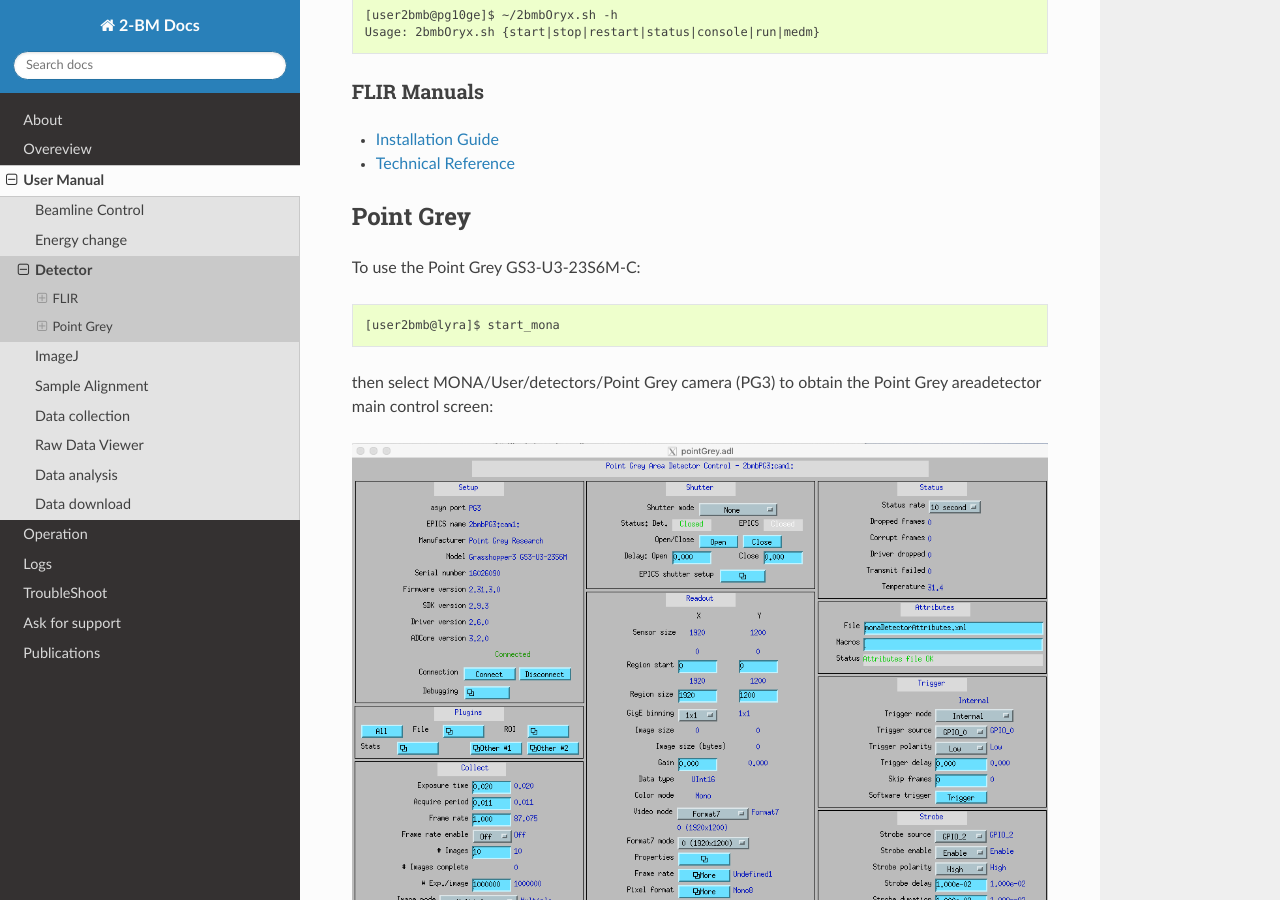
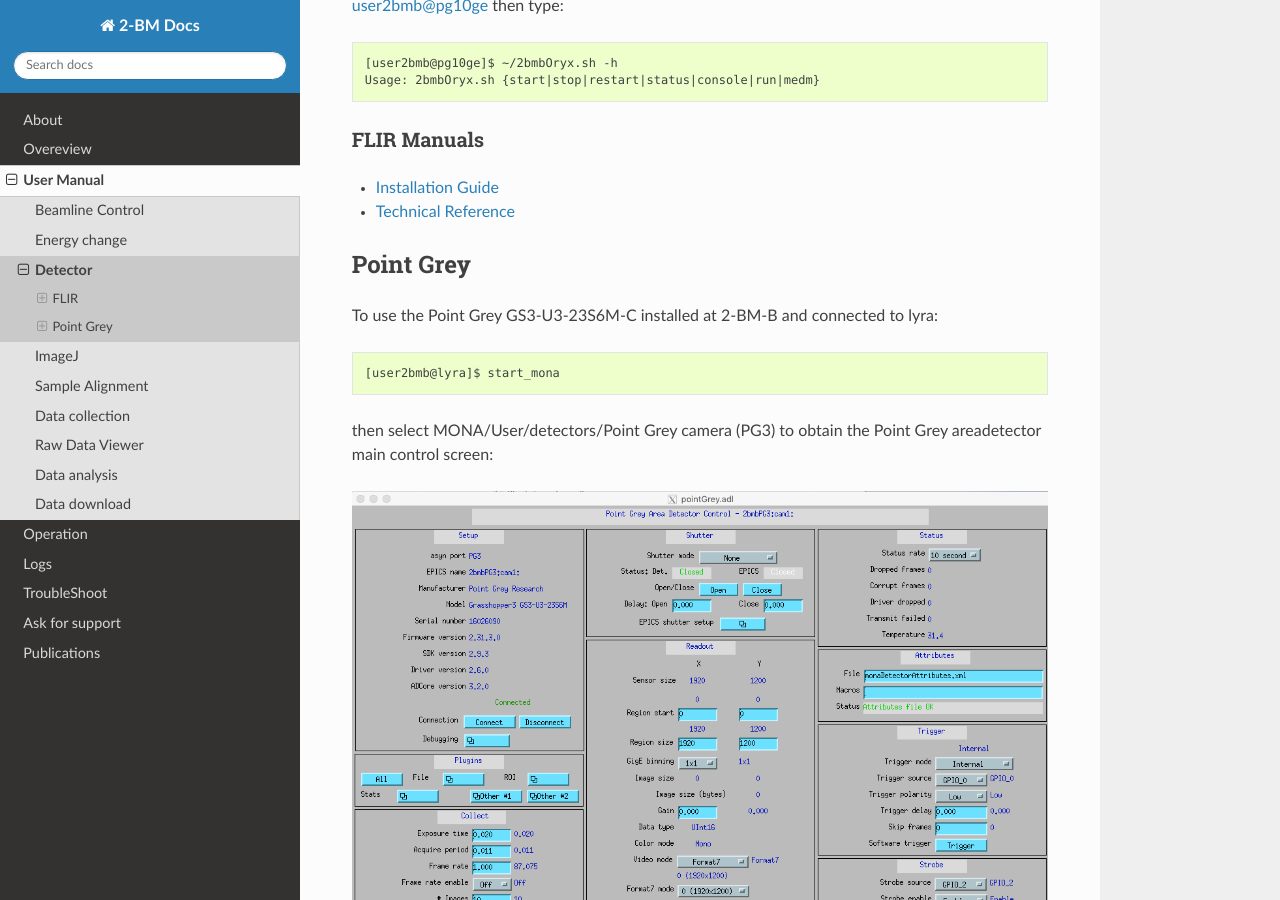
Before and after one commit to xray-imaging/2bm-docs, a Sphinx documentation site: the page built from docs/source/user/item_002.rst, in a window 1280 px wide and 900 px high, scrolled down 1729 px. Built offline with Sphinx 7.4.7 and the Read the Docs theme 2.0.0, drawn with Linux system fonts in a browser that asks for light colours; the version number could not be read and is left out; some of the changed text lies outside the part shown.

Commit message:
Update item_002.rst

```diff
--- a/docs/source/user/item_002.rst
+++ b/docs/source/user/item_002.rst
@@ -60,7 +60,7 @@
 FLIR
 ----
 
-::
+To use the Flir Oryx installed at 2-BM-A and connected to pg10ge::
 
   [user2bmb@pg10ge]$ start_tomo
 
@@ -101,7 +101,7 @@
 Point Grey
 ----------
 
-To use the Point Grey GS3-U3-23S6M-C::
+To use the Point Grey GS3-U3-23S6M-C installed at 2-BM-B and connected to lyra::
 
   [user2bmb@lyra]$ start_mona
 
```
